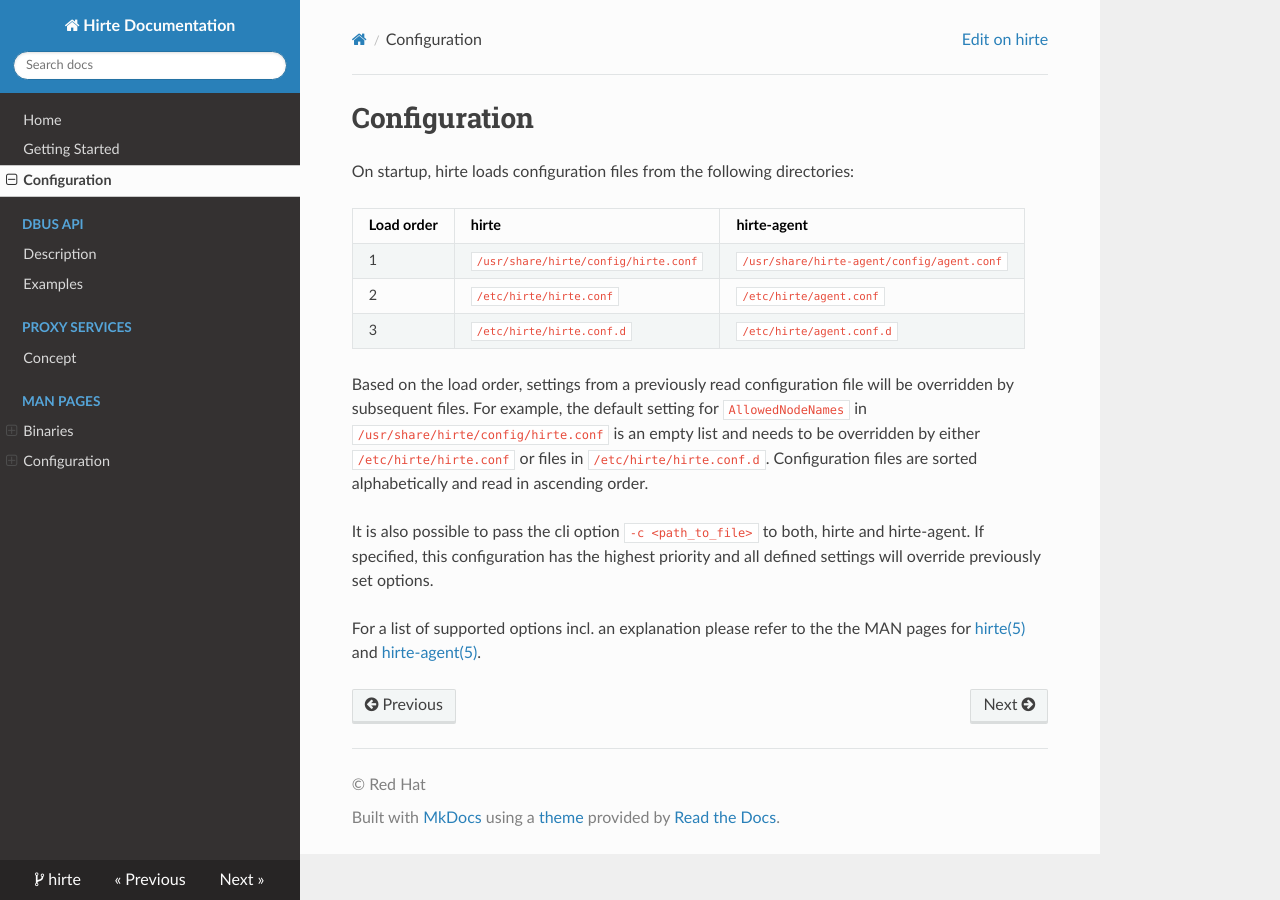
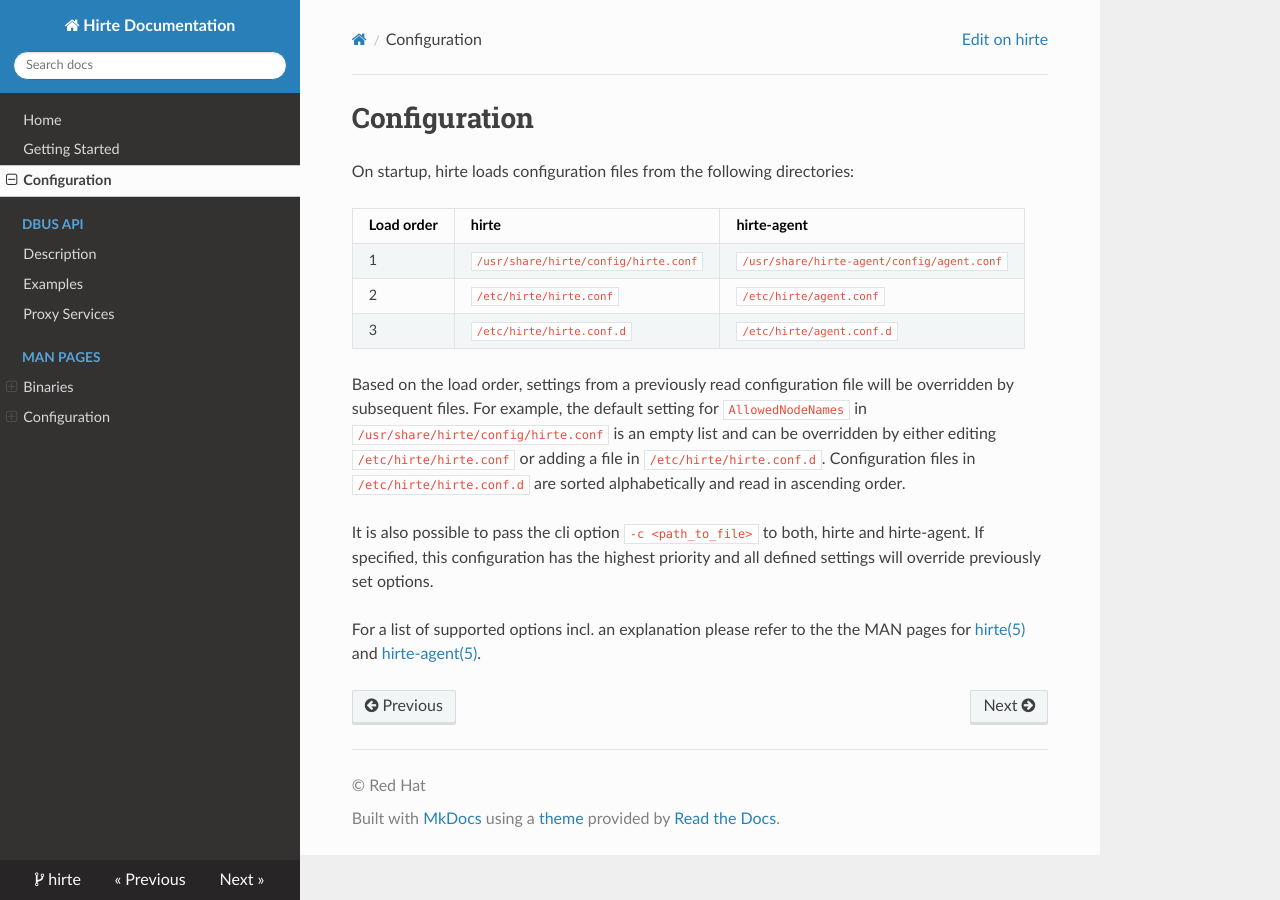
Before and after one commit to eclipse-bluechi/bluechi, an MkDocs documentation site: the page built from doc/docs/configuration.md, in a window 1280 px wide. Built offline with MkDocs 1.6.1, drawn with Linux system fonts in a browser that asks for light colours; nearby versions of some CDN libraries.

```diff
--- a/doc/docs/configuration.md
+++ b/doc/docs/configuration.md
@@ -10,8 +10,8 @@
 
 Based on the load order, settings from a previously read configuration file will be overridden by subsequent files.
 For example, the default setting for `AllowedNodeNames` in `/usr/share/hirte/config/hirte.conf` is an empty list and
-needs to be overridden by either `/etc/hirte/hirte.conf` or files in `/etc/hirte/hirte.conf.d`. Configuration files are
-sorted alphabetically and read in ascending order.
+can be overridden by either editing `/etc/hirte/hirte.conf` or adding a file in `/etc/hirte/hirte.conf.d`. Configuration
+files in `/etc/hirte/hirte.conf.d` are sorted alphabetically and read in ascending order.
 
 It is also possible to pass the cli option `-c <path_to_file>` to both, hirte and hirte-agent. If specified, this
 configuration has the highest priority and all defined settings will override previously set options.
--- a/doc/mkdocs.yml
+++ b/doc/mkdocs.yml
@@ -12,8 +12,7 @@
   - DBus API:
     - Description: api/description.md
     - Examples: api/examples.md
-  - Proxy Services:
-    - Concept: proxy/concept.md
+  - Proxy Services: proxy_services.md
   - MAN Pages:
     - Binaries:
       - hirte(1): man/hirte.md
```
Also changed, not shown: doc/docs/proxy_services.md (renamed from doc/docs/proxy/concept.md, +6 -1 lines), doc/docs/img/hirte_proxy_architecture.png (added).
